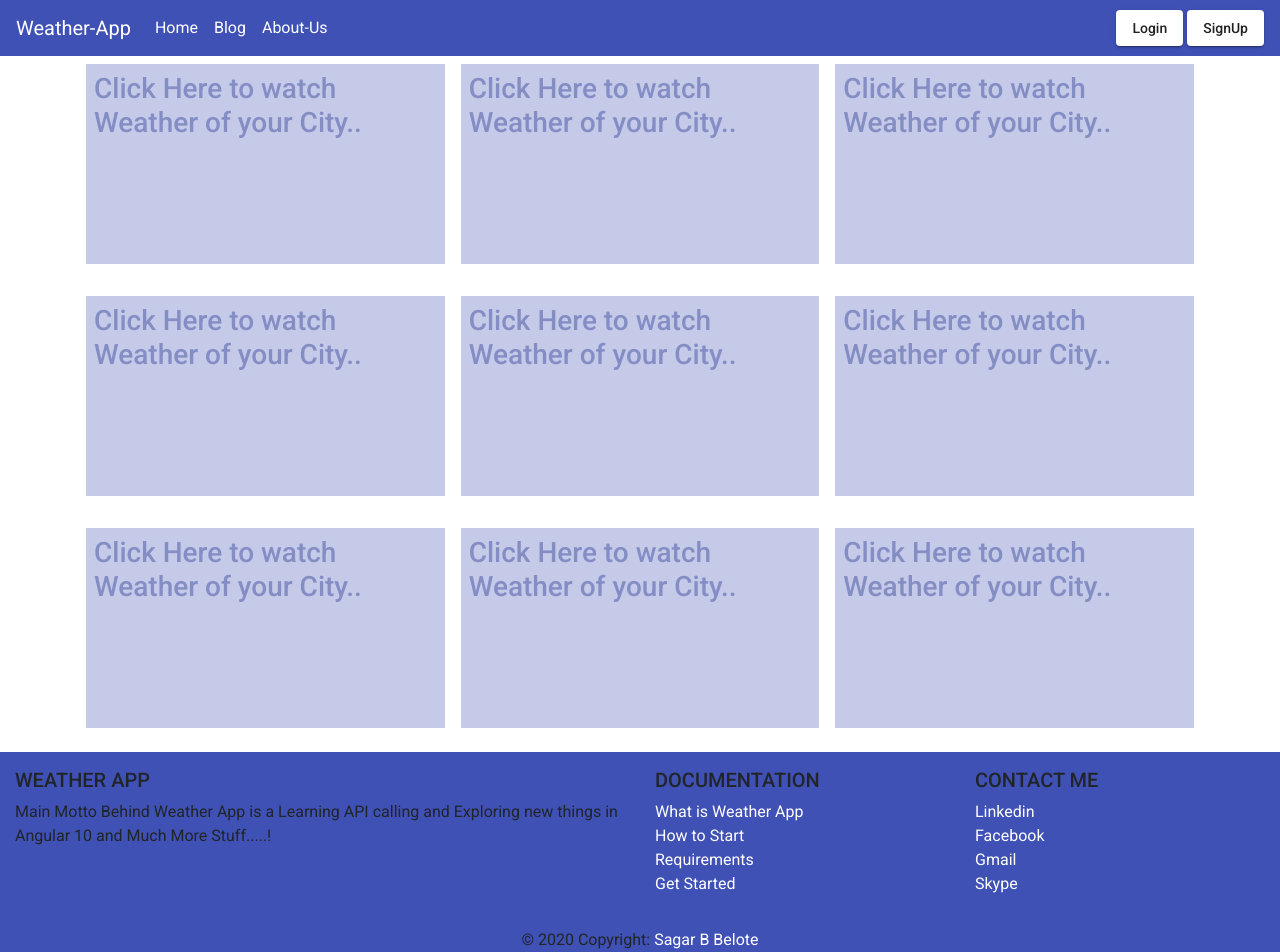
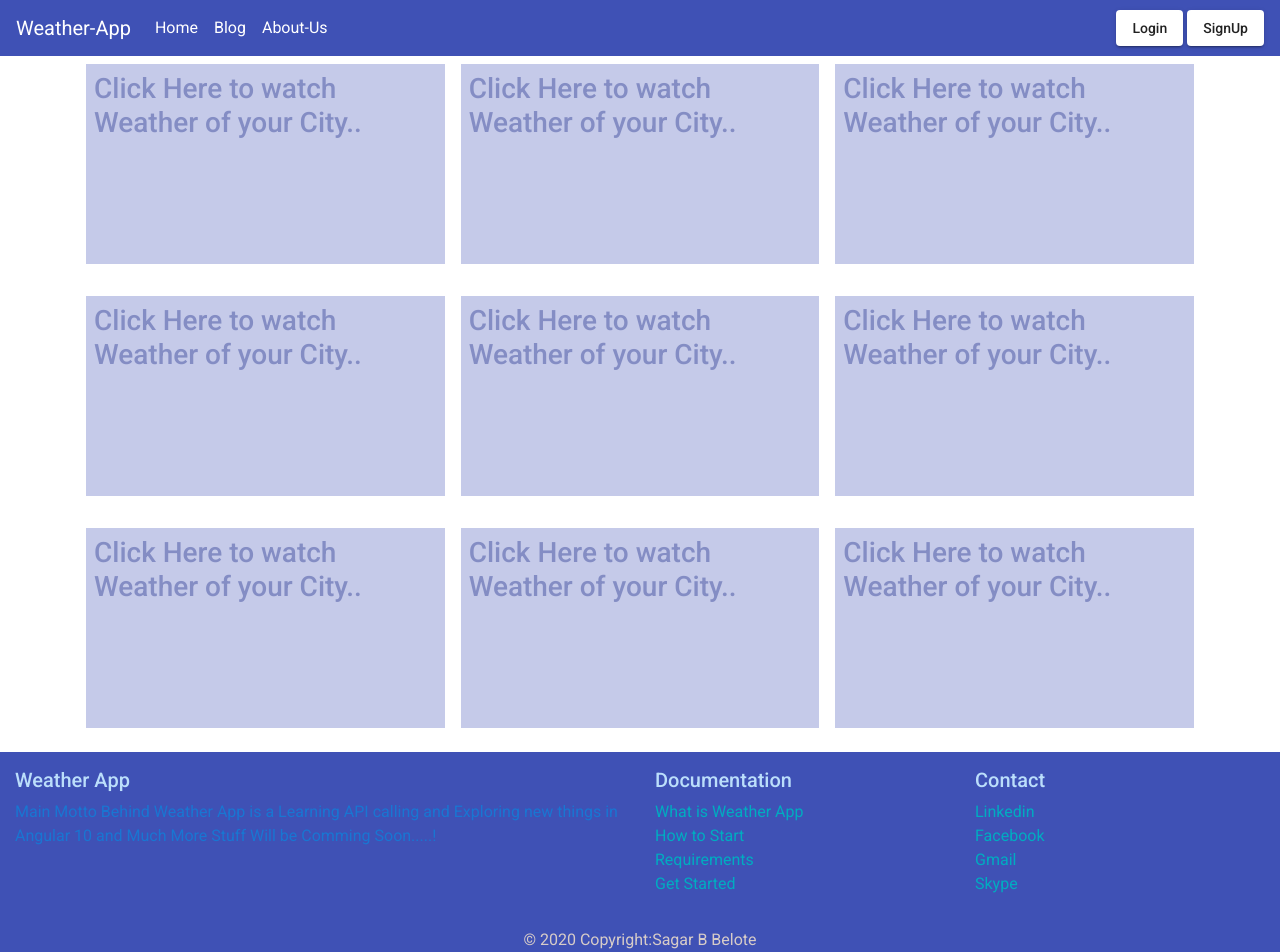
Before and after one commit to belotesagar/latest-weather-app, an Angular app in the folder weather/: page /home in a window 1280 px wide. Shown: the top 952 px of the page. Built offline with nearby package versions, Linux system fonts and the light colour scheme; no server answers.

Commit message:
footer updated

```diff
--- a/weather/src/app/footer/footer.component.css
+++ b/weather/src/app/footer/footer.component.css
@@ -1,4 +1,30 @@
 a {
-  color: white;
+  color: #00ACC1;
   text-decoration: none;
 }
+
+a:hover {
+  font-size: 15px;
+  color: #18FFFF
+}
+
+p {
+  color: #1976D2;
+}
+
+p:hover {
+
+  color: #18FFFF;
+}
+
+h5 {
+  color: #BBDEFB;
+}
+
+h5:hover {
+  color: #18FFFF;
+}
+
+.footer-copyright {
+  color: #D7CCC8;
+}
--- a/weather/src/app/footer/footer.component.html
+++ b/weather/src/app/footer/footer.component.html
@@ -2,13 +2,13 @@
   <div class="container-fluid text-center text-md-left">
     <div class="row">
       <div class="col-md-6 mt-md-0 mt-3">
-        <h5 class="text-uppercase">Weather App</h5>
+        <h5 class="">Weather App</h5>
         <p>Main Motto Behind Weather App is a Learning API calling and Exploring new things in Angular 10 and Much
-          More Stuff.....!</p>
+          More Stuff Will be Comming Soon.....!</p>
       </div>
       <hr class="clearfix w-100 d-md-none pb-3">
       <div class="col-md-3 mb-md-0 mb-3">
-        <h5 class="text-uppercase">Documentation</h5>
+        <h5 class="">Documentation</h5>
         <ul class="list-unstyled">
           <li>
             <a href="#!">What is Weather App</a>
@@ -25,7 +25,7 @@
         </ul>
       </div>
       <div class="col-md-3 mb-md-0 mb-3">
-        <h5 class="text-uppercase">Contact Me</h5>
+        <h5 class="">Contact</h5>
         <ul class="list-unstyled">
           <li>
             <a href="https://www.linkedin.com/in/sagar-belote-160b4811b">Linkedin</a>
@@ -43,7 +43,6 @@
       </div>
     </div>
   </div>
-  <div class="footer-copyright text-center py-3">© 2020 Copyright:
-    <a href="https://www.linkedin.com/in/sagar-belote-160b4811b"> Sagar B Belote</a>
+  <div class="footer-copyright text-center py-3">© 2020 Copyright:Sagar B Belote
   </div>
 </footer>
```
